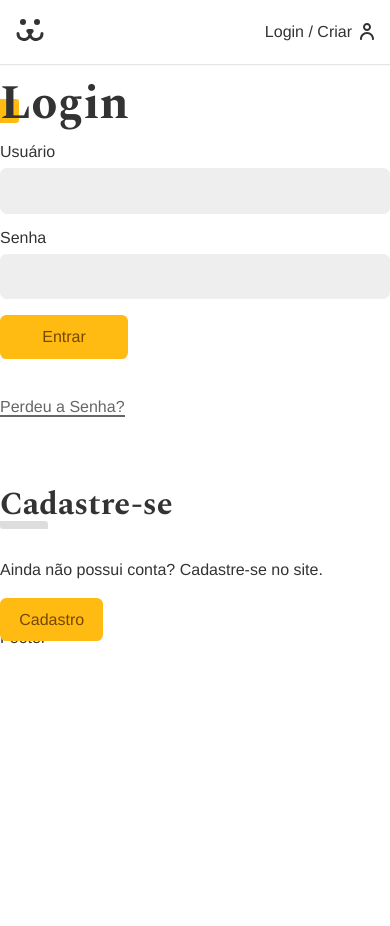
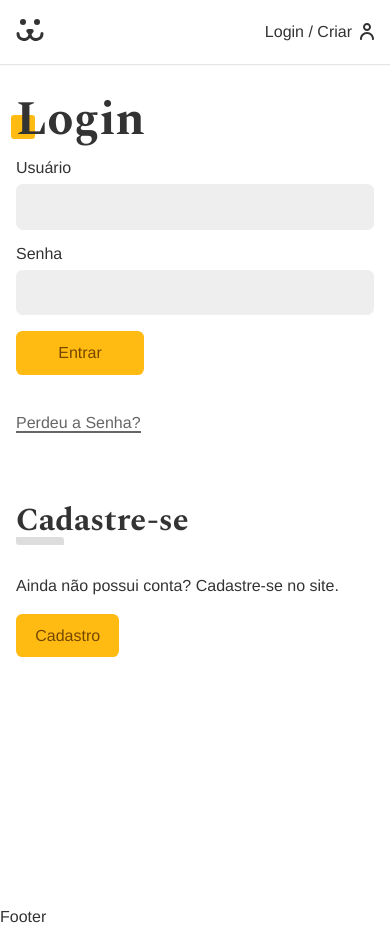
Before and after one commit to Dev-HideyukiTakahashi/dogs-project, a React (Vite) app: page /login in a window 390 px wide. Before the commit the page ends 844 px from the top, so only its background shows below. Built offline with nearby package versions, Linux system fonts and the light colour scheme.

Commit message:
feat: create login background

```diff
--- a/src/components/login/Login.jsx
+++ b/src/components/login/Login.jsx
@@ -5,13 +5,15 @@
 import LoginPasswordLost from "./LoginPasswordLost";
 import LoginPasswordReset from "./LoginPasswordReset";
 import { UserContext } from "../../UserContext";
+import styles from "./Login.module.css";
 
 const Login = () => {
   const { login } = React.useContext(UserContext);
   if (login === true) return <Navigate to="/conta" />;
 
   return (
-    <div>
+    <section className={styles.login}>
+      <div className={styles.forms}>
         <Routes>
           <Route path="/" element={<LoginForm />} />
           <Route path="criar" element={<LoginCreate />} />
@@ -19,6 +21,7 @@
           <Route path="resetar" element={<LoginPasswordReset />} />
         </Routes>
       </div>
+    </section>
   );
 };
 
--- /dev/null
+++ b/src/components/login/Login.module.css
@@ -0,0 +1,32 @@
+.login {
+  display: grid;
+  grid-template-columns: 1fr 1fr;
+  min-height: 100vh;
+  gap: 2rem;
+}
+
+.login::before {
+  display: block;
+  content: '';
+  background: url('../../Assets/login.jpg') no-repeat center center;
+  background-size: cover;
+}
+
+.forms {
+  max-width: 30rem;
+  padding: 1rem;
+}
+
+@media (max-width: 40rem) {
+  .login {
+    grid-template-columns: 1fr;
+  }
+
+  .login::before {
+    display: none;
+  }
+
+  .forms {
+    max-width: 100%;
+  }
+}
```
Lines whose indentation alone changed are shown as unchanged.
